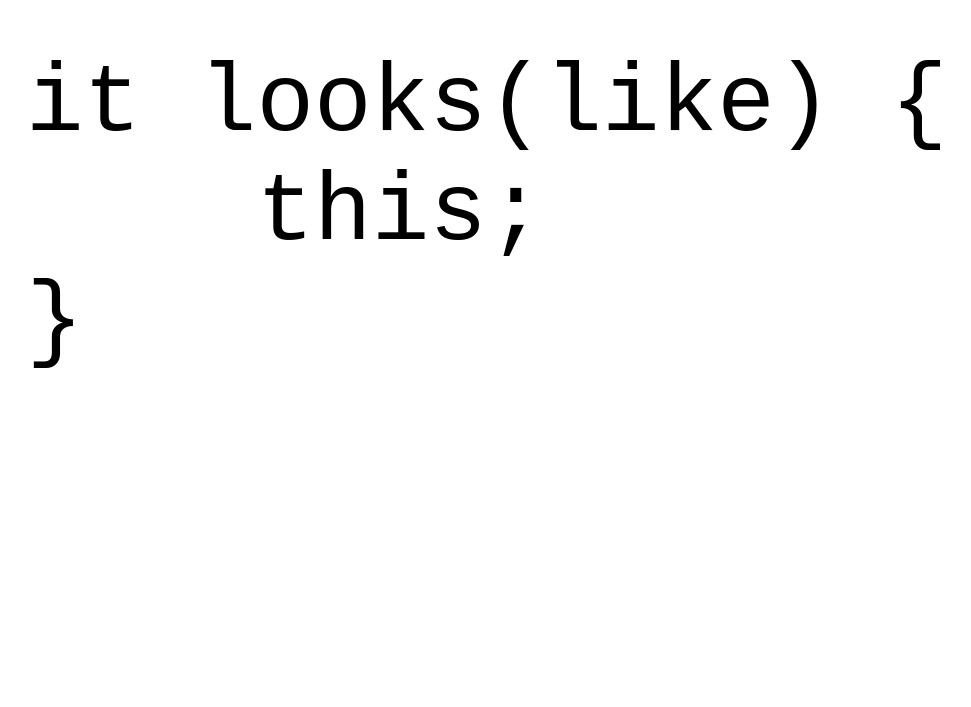
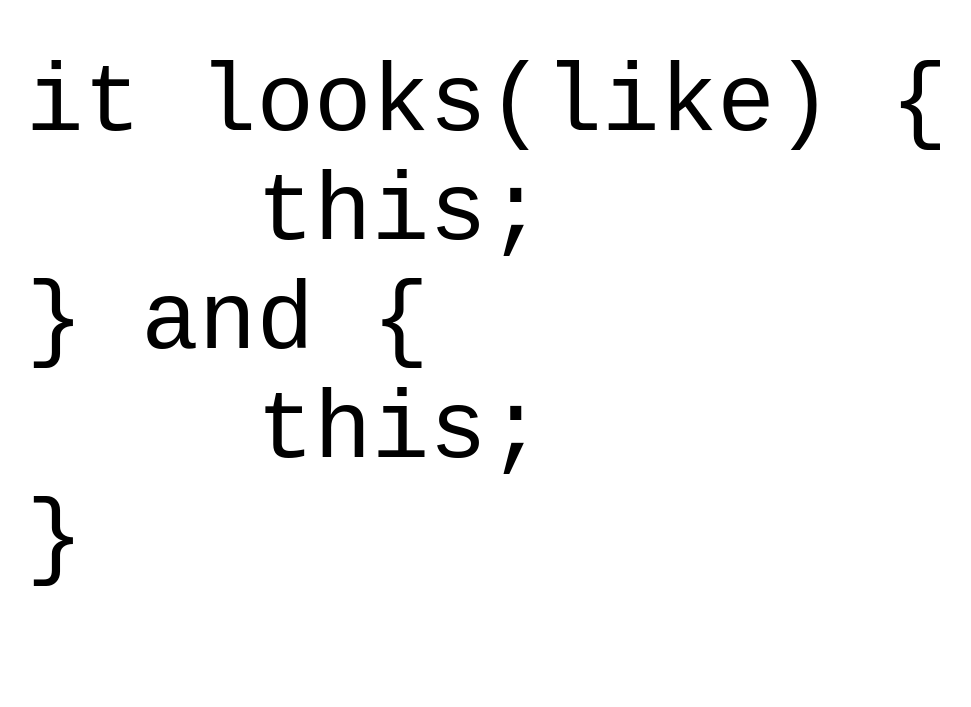
Before and after one commit to rue/onetruebracestyle.com, a plain HTML site: page index.html in a window 1280 px wide. Shown: the part 159-866 px from the top of the page, without its empty margins (82-1053 px from the left). Before the commit the page ends 800 px from the top, so only its background shows below. Drawn offline with Linux system fonts and the light colour scheme.

Commit message:
Added some links, clarified additional blocks.

```diff
--- a/assets/main.css
+++ b/assets/main.css
@@ -1,6 +1,6 @@
 {
-	margin: 0;
-	padding: 0;
+  margin:   0;
+  padding:  0;
 }
 
 body {
--- a/index.html
+++ b/index.html
@@ -8,6 +8,9 @@
 
     <link rel=stylesheet type="text/css" href="assets/main.css" />
 
+    <link rel=author href="http://github.com/rue" />
+    <link rel=related href="https://en.wikipedia.org/wiki/Indent_style#Variant:_1TBS" />
+
   </head>
   <body>
 
@@ -16,6 +19,8 @@
         <code>
 it looks(like) {
     this;
+} and {
+    this;
 }
         </code>
       </pre>
```
Also changed, not shown: 1 other file.
